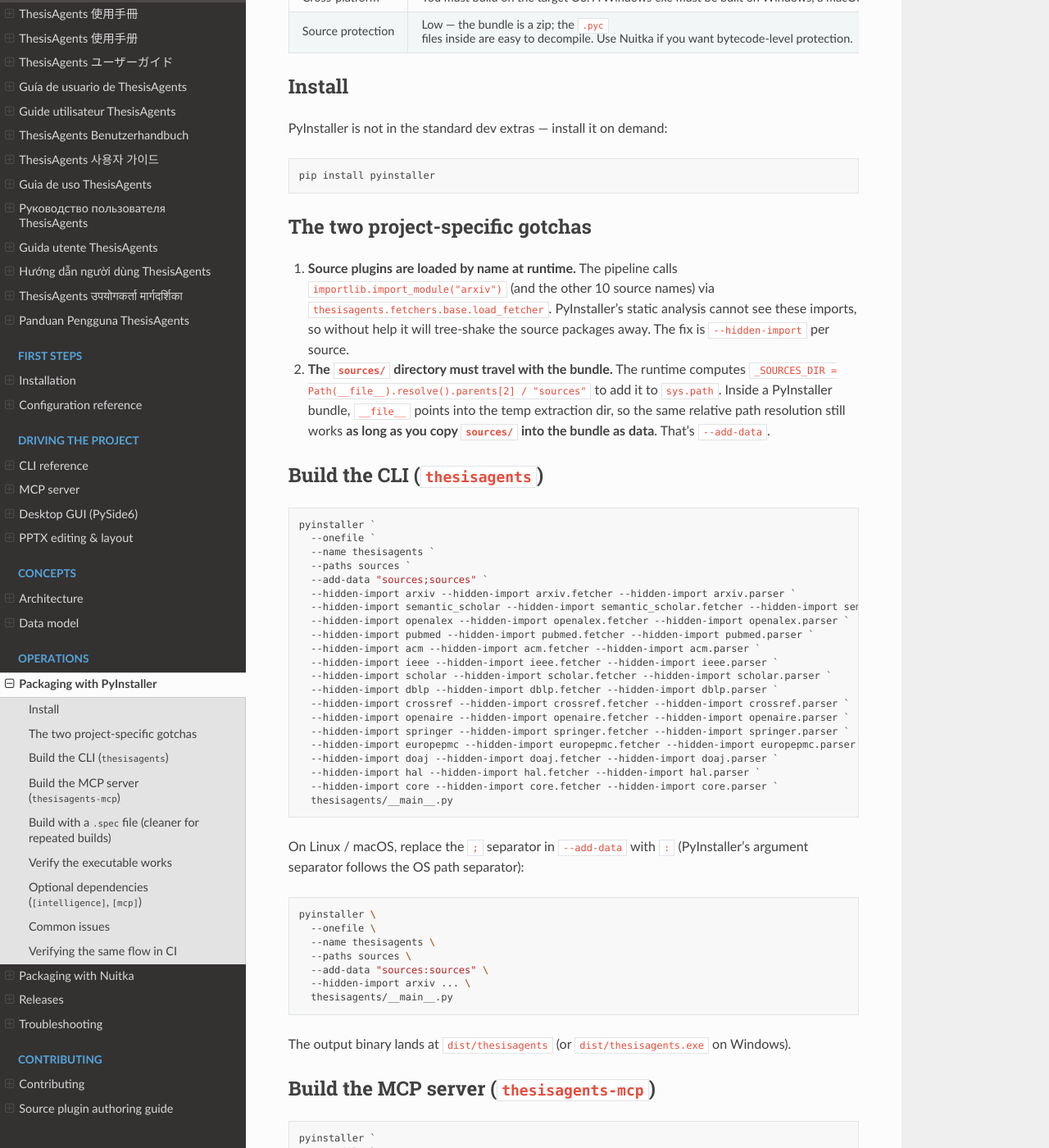
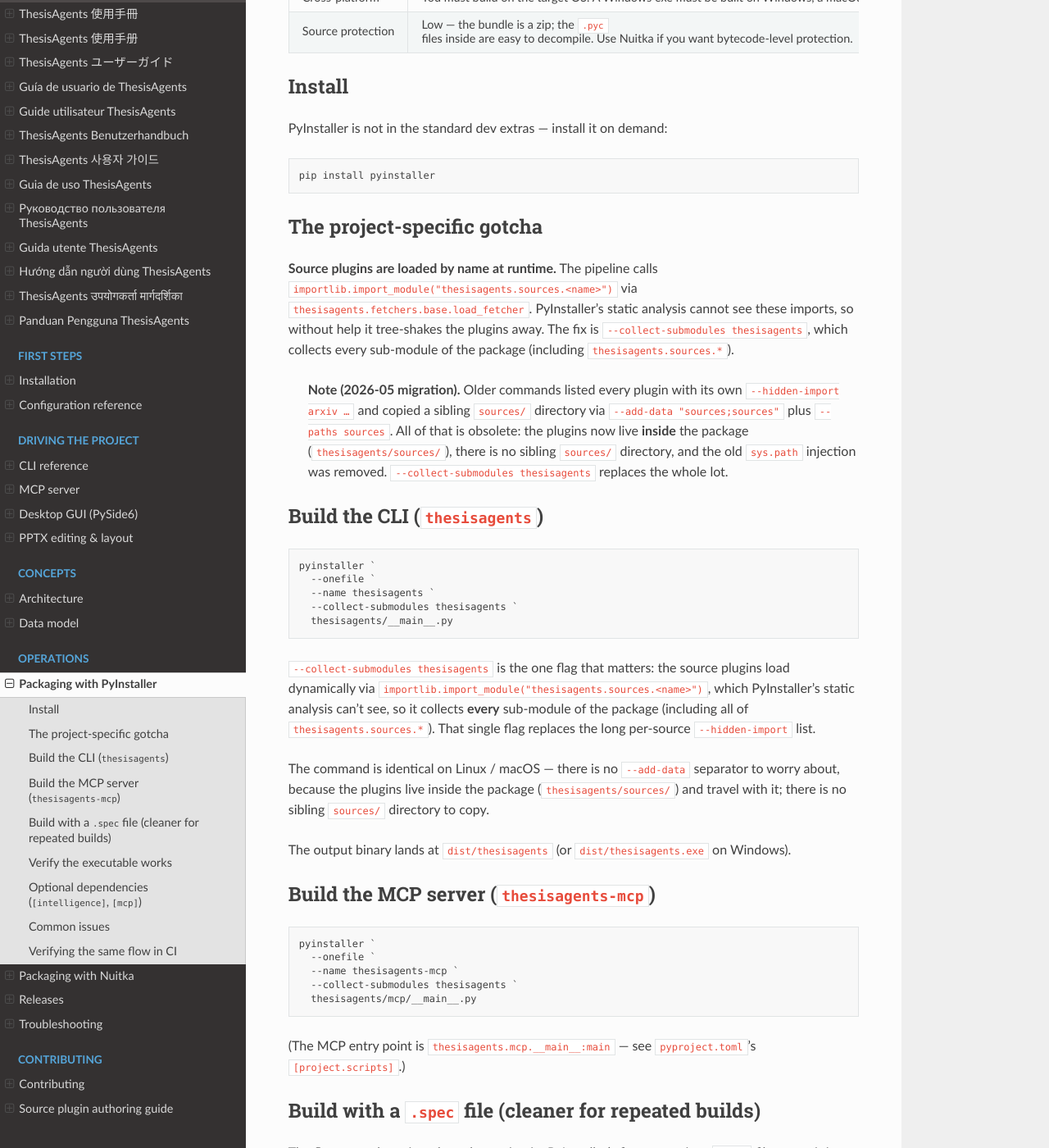
Before and after one commit to Integration-Automation/ThesisAgent, a Sphinx documentation site: the page built from docs/packaging-pyinstaller.md, in a window 1280 px wide and 1400 px high, scrolled down 408 px. Shown: the whole window at 82% size. Built offline with Sphinx 7.4.7 and the Read the Docs theme 3.1.0, drawn with Linux system fonts in a browser that asks for light colours; some of the changed text lies outside the part shown.

Commit message:
Fix packaging docs for the source-into-package migration
The Nuitka and PyInstaller build commands still listed every source as a
top-level package and shipped a sibling sources/ directory, which now
fails: there is no top-level sources/ (the plugins live in
thesisagents/sources/), so --include-data-dir=./sources=sources errors with
'directory does not exist'.

- Nuitka: drop the per-source --include-package flags and the
  --include-data-dir=sources=sources; a single --include-package=thesisagents
  bundles every sub-module (the plugins load via dynamic importlib). Also fix
  the package-data name python_pptx -> pptx.
- PyInstaller: replace the per-source --hidden-import list + --paths sources +
  --add-data sources;sources with --collect-submodules thesisagents (and the
  same in the .spec).

````diff
--- a/docs/packaging-pyinstaller.md
+++ b/docs/packaging-pyinstaller.md
@@ -21,21 +21,22 @@
 pip install pyinstaller
 ```
 
-## The two project-specific gotchas
+## The project-specific gotcha
 
-1. **Source plugins are loaded by name at runtime.** The pipeline calls
-   `importlib.import_module("arxiv")` (and the other 10 source names)
-   via `thesisagents.fetchers.base.load_fetcher`. PyInstaller's
-   static analysis cannot see these imports, so without help it will
-   tree-shake the source packages away. The fix is `--hidden-import`
-   per source.
+**Source plugins are loaded by name at runtime.** The pipeline calls
+`importlib.import_module("thesisagents.sources.<name>")` via
+`thesisagents.fetchers.base.load_fetcher`. PyInstaller's static analysis
+cannot see these imports, so without help it tree-shakes the plugins
+away. The fix is `--collect-submodules thesisagents`, which collects every
+sub-module of the package (including `thesisagents.sources.*`).
 
-2. **The `sources/` directory must travel with the bundle.** The
-   runtime computes `_SOURCES_DIR = Path(__file__).resolve().parents[2]
-   / "sources"` to add it to `sys.path`. Inside a PyInstaller bundle,
-   `__file__` points into the temp extraction dir, so the same
-   relative path resolution still works **as long as you copy
-   `sources/` into the bundle as data**. That's `--add-data`.
+> **Note (2026-05 migration).** Older commands listed every plugin with
+> its own `--hidden-import arxiv …` and copied a sibling `sources/`
+> directory via `--add-data "sources;sources"` plus `--paths sources`.
+> All of that is obsolete: the plugins now live **inside** the package
+> (`thesisagents/sources/`), there is no sibling `sources/` directory, and
+> the old `sys.path` injection was removed. `--collect-submodules
+> thesisagents` replaces the whole lot.
 
 ## Build the CLI (`thesisagents`)
 
@@ -43,38 +44,21 @@
 pyinstaller `
   --onefile `
   --name thesisagents `
-  --paths sources `
-  --add-data "sources;sources" `
-  --hidden-import arxiv --hidden-import arxiv.fetcher --hidden-import arxiv.parser `
-  --hidden-import semantic_scholar --hidden-import semantic_scholar.fetcher --hidden-import semantic_scholar.parser `
-  --hidden-import openalex --hidden-import openalex.fetcher --hidden-import openalex.parser `
-  --hidden-import pubmed --hidden-import pubmed.fetcher --hidden-import pubmed.parser `
-  --hidden-import acm --hidden-import acm.fetcher --hidden-import acm.parser `
-  --hidden-import ieee --hidden-import ieee.fetcher --hidden-import ieee.parser `
-  --hidden-import scholar --hidden-import scholar.fetcher --hidden-import scholar.parser `
-  --hidden-import dblp --hidden-import dblp.fetcher --hidden-import dblp.parser `
-  --hidden-import crossref --hidden-import crossref.fetcher --hidden-import crossref.parser `
-  --hidden-import openaire --hidden-import openaire.fetcher --hidden-import openaire.parser `
-  --hidden-import springer --hidden-import springer.fetcher --hidden-import springer.parser `
-  --hidden-import europepmc --hidden-import europepmc.fetcher --hidden-import europepmc.parser `
-  --hidden-import doaj --hidden-import doaj.fetcher --hidden-import doaj.parser `
-  --hidden-import hal --hidden-import hal.fetcher --hidden-import hal.parser `
-  --hidden-import core --hidden-import core.fetcher --hidden-import core.parser `
+  --collect-submodules thesisagents `
   thesisagents/__main__.py
 ```
 
-On Linux / macOS, replace the `;` separator in `--add-data` with `:`
-(PyInstaller's argument separator follows the OS path separator):
+`--collect-submodules thesisagents` is the one flag that matters: the
+source plugins load dynamically via
+`importlib.import_module("thesisagents.sources.<name>")`, which
+PyInstaller's static analysis can't see, so it collects **every**
+sub-module of the package (including all of `thesisagents.sources.*`).
+That single flag replaces the long per-source `--hidden-import` list.
 
-```bash
-pyinstaller \
-  --onefile \
-  --name thesisagents \
-  --paths sources \
-  --add-data "sources:sources" \
-  --hidden-import arxiv ... \
-  thesisagents/__main__.py
-```
+The command is identical on Linux / macOS — there is no `--add-data`
+separator to worry about, because the plugins live inside the package
+(`thesisagents/sources/`) and travel with it; there is no sibling
+`sources/` directory to copy.
 
 The output binary lands at `dist/thesisagents` (or
 `dist/thesisagents.exe` on Windows).
@@ -85,15 +69,7 @@
 pyinstaller `
   --onefile `
   --name thesisagents-mcp `
-  --paths sources `
-  --add-data "sources;sources" `
-  --hidden-import arxiv --hidden-import semantic_scholar `
-  --hidden-import openalex --hidden-import pubmed `
-  --hidden-import acm --hidden-import ieee --hidden-import scholar `
-  --hidden-import dblp --hidden-import crossref `
-  --hidden-import openaire --hidden-import springer `
-  --hidden-import europepmc --hidden-import doaj `
-  --hidden-import hal --hidden-import core `
+  --collect-submodules thesisagents `
   thesisagents/mcp/__main__.py
 ```
 
@@ -111,21 +87,15 @@
 # Usage: pyinstaller thesisagents.spec
 from PyInstaller.utils.hooks import collect_submodules
 
-SOURCE_PLUGINS = (
-    "arxiv", "semantic_scholar", "openalex", "pubmed", "acm",
-    "ieee", "scholar", "dblp", "crossref", "openaire", "springer",
-    "europepmc", "doaj", "hal", "core",
-)
-
-hidden = []
-for plugin in SOURCE_PLUGINS:
-    hidden.extend(collect_submodules(plugin))
+# Source plugins load dynamically via importlib, so collect every
+# sub-module of the package (this pulls in thesisagents.sources.* too).
+hidden = collect_submodules("thesisagents")
 
 a = Analysis(
     ["thesisagents/__main__.py"],
-    pathex=["sources"],
+    pathex=[],
     binaries=[],
-    datas=[("sources", "sources")],
+    datas=[],
     hiddenimports=hidden,
     hookspath=[],
     runtime_hooks=[],
````
Also changed, not shown: docs/packaging-nuitka.md (+26 -38 lines).
